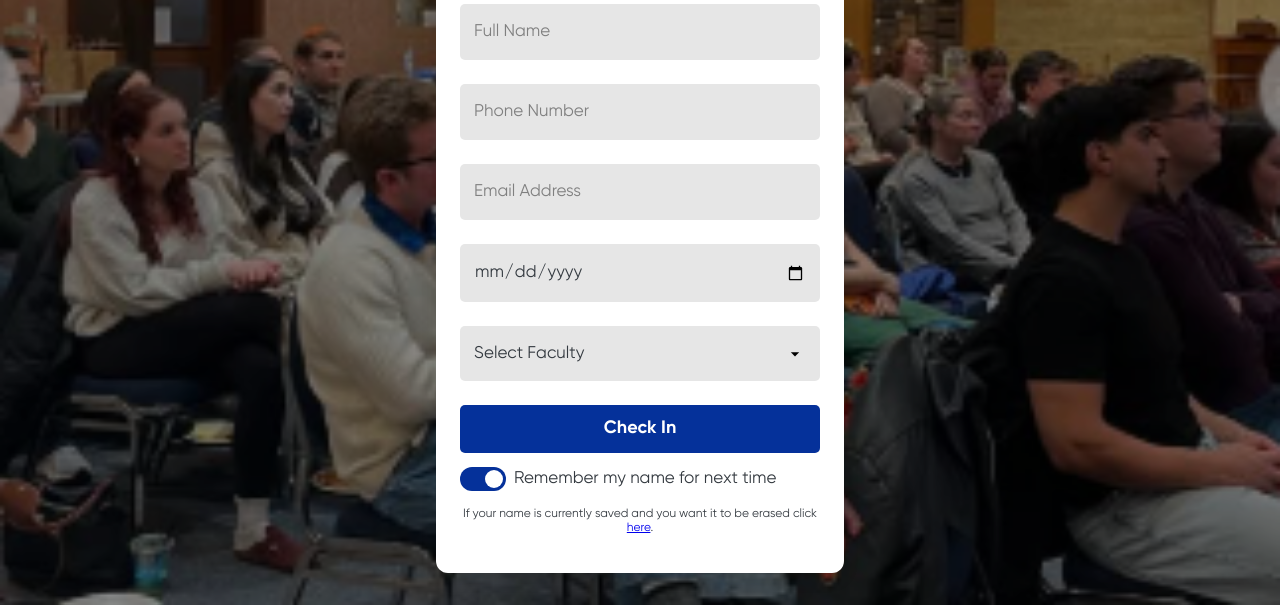
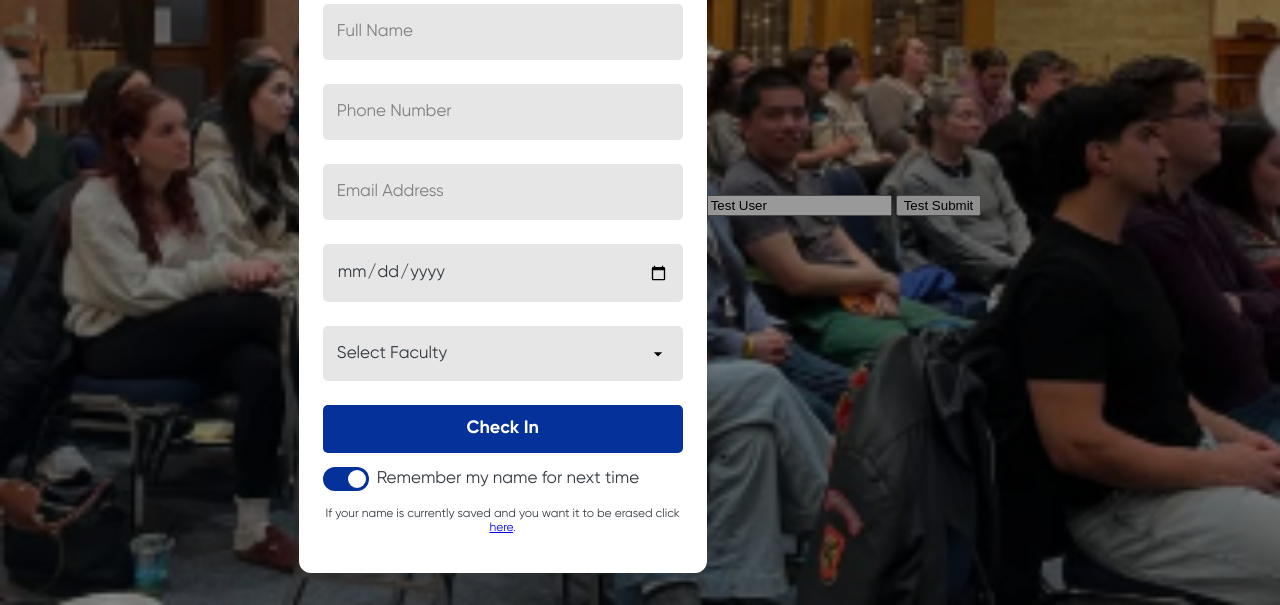
Before and after one commit to HappyLlama12/fullCheckIn, a plain HTML site: page index.html in a window 1280 px wide. Shown: the part 195-800 px from the top of the page. Drawn offline with Linux system fonts and the light colour scheme; a web font is replaced by a local one.

Commit message:
Update index.html
test submit to see if works

```diff
--- a/index.html
+++ b/index.html
@@ -251,12 +251,10 @@ input:checked + .slider:before {
   <!-- hidden iframe used to submit the Google Form so the page doesn't navigate -->
   <iframe name="hidden_iframe" id="hidden_iframe" style="display:none;"></iframe>
 
-  <!-- This is test code for submitting form
-   <form action="https://docs.google.com/forms/d/e/1FAIpQLSeNUhjwb2oFUmtfDaPdB3VvgCdC33cCUN5byjAC4ksv2e5axg/formResponse" method="POST" target="_blank">
-  <input name="entry.2042773400" value="Test User">
+   <form action="https://docs.google.com/forms/d/e/1FAIpQLSe6WCyUZUTdwGfrdI4o7sS9rYbmhnH-ysystS9rDprSf5zSwA/formResponse" method="POST" target="_blank">
+  <input name="entryl1262182397" value="Test User">
   <button type="submit">Test Submit</button>
 </form>
-  -->
 
   <script>
     // ===== CONFIG =====
```
